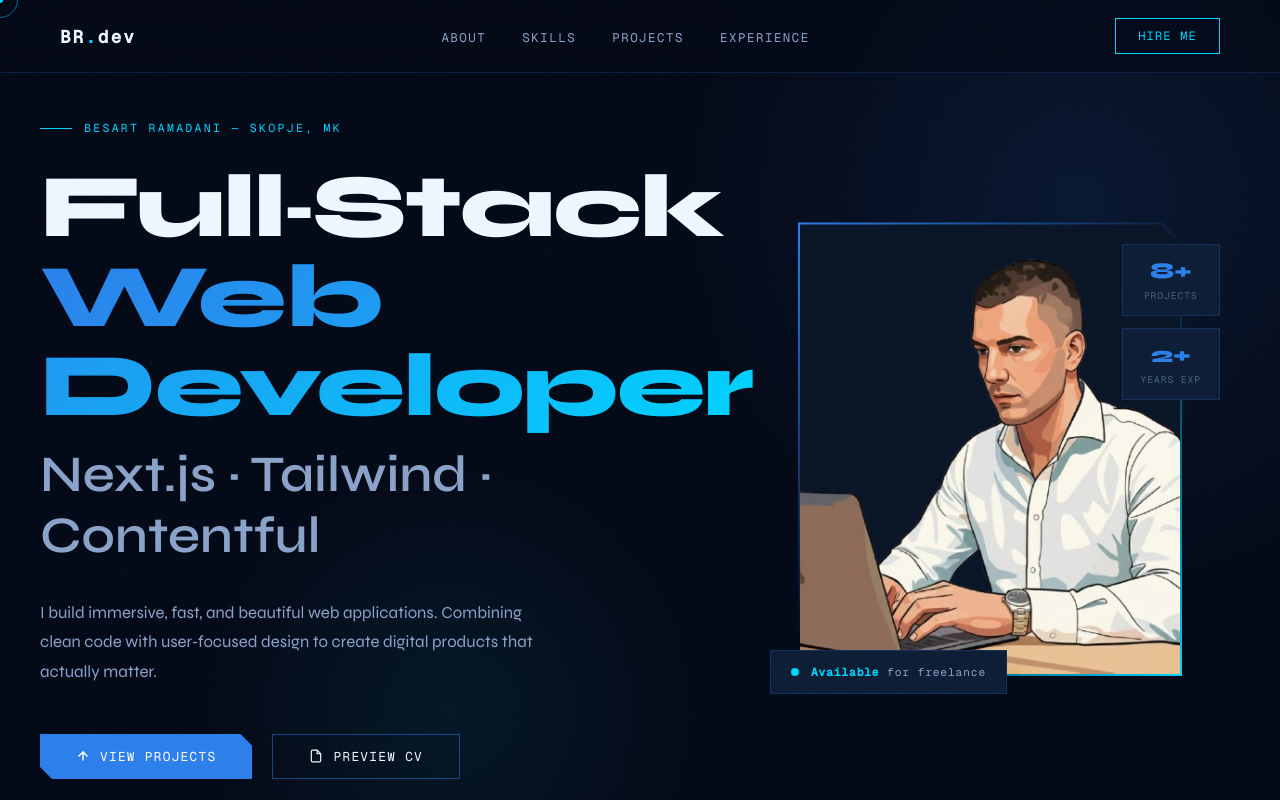
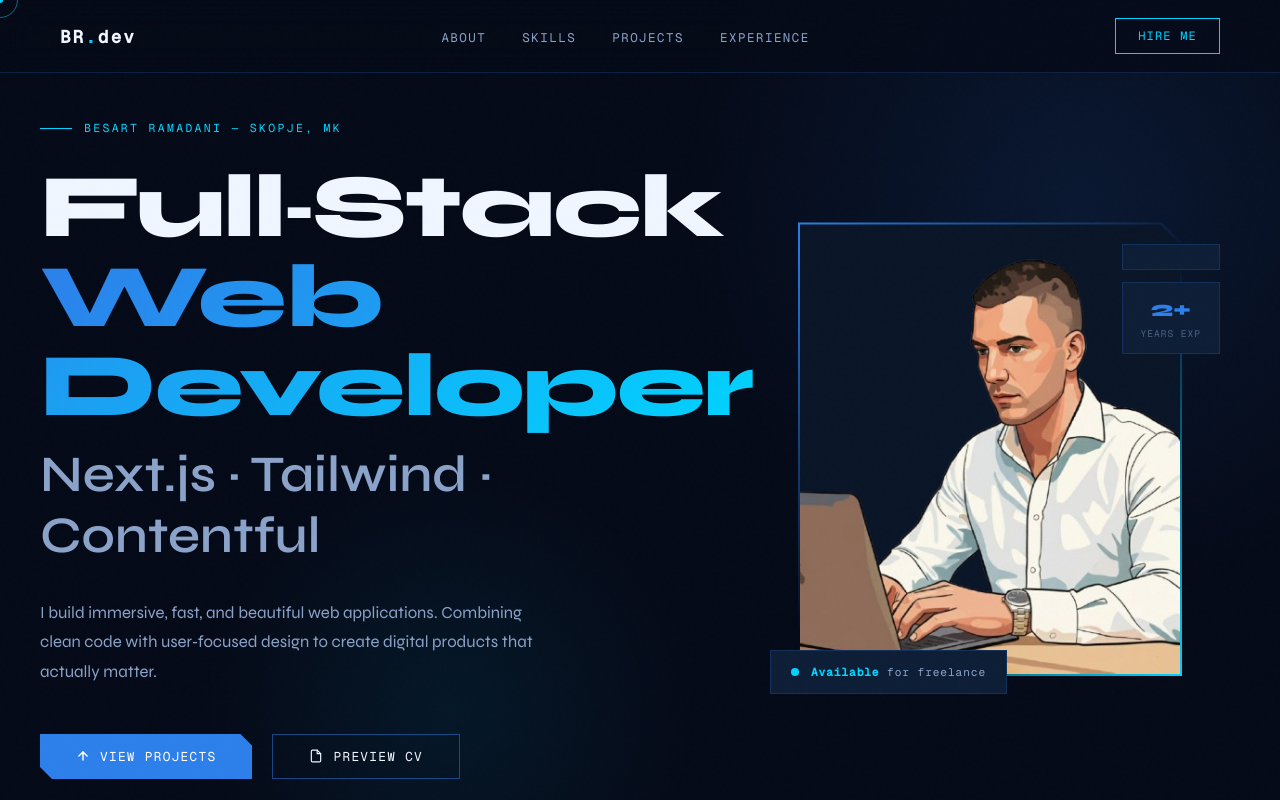
Before and after one commit to BesarttR/portfolio-website, a React (Vite) app: page / in a window 1280 px wide. Shown: the top 800 px of the page. Built offline with nearby package versions, Linux system fonts and the light colour scheme.

Commit message:
small fix

```diff
--- a/src/components/Hero.jsx
+++ b/src/components/Hero.jsx
@@ -58,8 +58,6 @@ export default function Hero() {
 
           <div className="hero-stats">
             <div className="hero-stat">
-              <span className="hero-stat-num">8+</span>
-              <span className="hero-stat-lbl">Projects</span>
             </div>
             <div className="hero-stat">
               <span className="hero-stat-num">2+</span>
```
